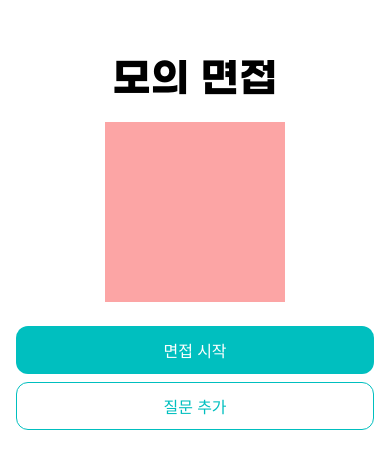
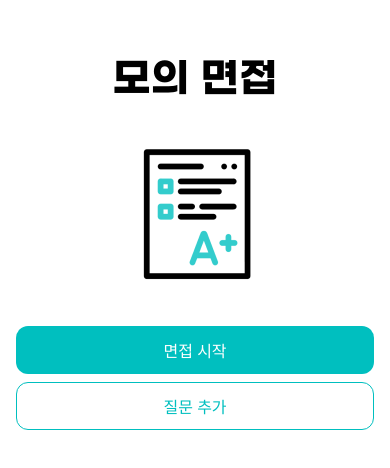
Before and after one commit to petercoco626/mock-interview-app, a React Native app: screen / in a window 390 px wide. Shown: the part 178-646 px from the top of the page. Built offline with nearby package versions, Linux system fonts and the light colour scheme.

Commit message:
[feat] home image

```diff
--- a/screens/home.tsx
+++ b/screens/home.tsx
@@ -1,8 +1,9 @@
-import { View } from 'react-native';
+import { Image, View } from 'react-native';
 import { Text } from '@/components/base/text';
 import { RouteQuestionPageButton } from '@/components/home/route-question-page-button';
 import { StartInterviewButtonLayout } from '@/components/home/start-interview-button-layout';
 import { InitializeQuestions } from '@/components/home/initialize-questions';
+import ImgScore from '@/assets/images/img-score.png';
 
 export function HomeScreen() {
   return (
@@ -11,7 +12,7 @@ export function HomeScreen() {
         <Text customStyle="text-black text-[40px]" customFont="font-Gmarket">
           모의 면접
         </Text>
-        <View className="w-[180px] h-[180px] bg-red-300" />
+        <Image className="w-[180px] h-[180px] bg-red-300" source={ImgScore} />
         <View className="w-full">
           <StartInterviewButtonLayout />
           <RouteQuestionPageButton />
--- /dev/null
+++ b/types/images.d.ts
@@ -0,0 +1,4 @@
+declare module '*.png' {
+  const value: any;
+  export = value;
+}
```
Also changed, not shown: assets/images/img-score.png (added).
